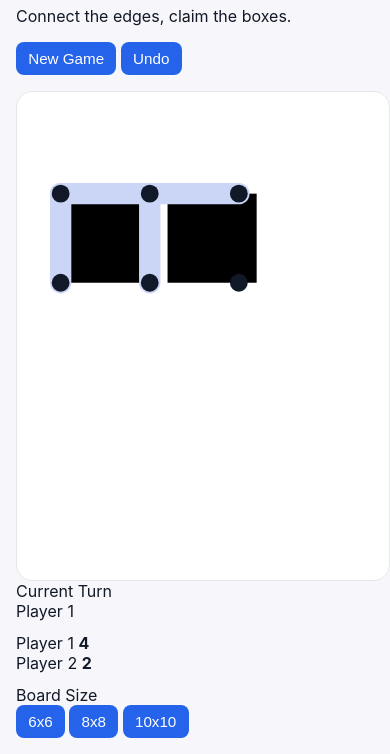
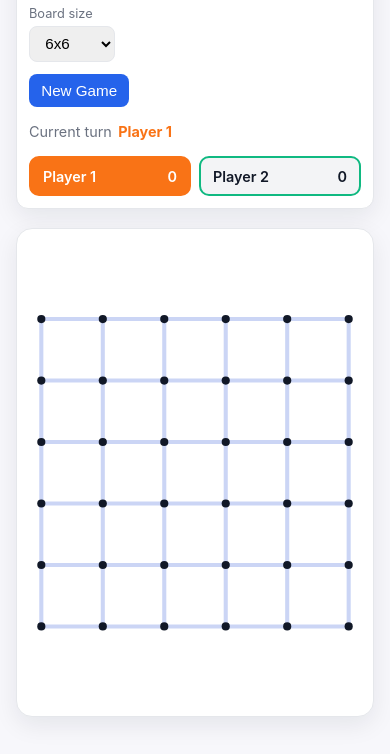
Before and after one commit to RusheelD/Dots-Boxes, a website: page index.html in a window 390 px wide. Shown: the part 92-846 px from the top of the page. Drawn offline with Linux system fonts and the light colour scheme.

Commit message:
Merge UI scaffold with SVG renderer and responsive layout modules

```diff
--- a/app.js
+++ b/app.js
@@ -83,6 +83,9 @@ function renderBoard() {
   const svg = document.createElementNS("http://www.w3.org/2000/svg", "svg");
   svg.classList.add("board");
   svg.setAttribute("viewBox", `0 0 ${VIEWBOX_SIZE} ${VIEWBOX_SIZE}`);
+  svg.setAttribute("width", "100%");
+  svg.setAttribute("height", "100%");
+  svg.setAttribute("role", "img");
   svg.setAttribute("aria-label", "Dots and boxes board");
 
   const gridSize = state.size - 1;
@@ -159,6 +162,8 @@ function renderEdges(svg, step) {
         hit.setAttribute("x2", endX);
         hit.setAttribute("y2", endY);
         hit.classList.add("edge-hit");
+        hit.setAttribute("aria-label", "Claim edge");
+        hit.setAttribute("tabindex", "0");
 
         hit.addEventListener("mouseenter", () => {
           if (state.edges.has(key)) return;
--- a/index.html
+++ b/index.html
@@ -8,66 +8,32 @@
   </head>
   <body>
     <main class="app">
-      <header class="app__header">
+      <header class="header">
         <div>
-          <h1 class="app__title">Dots & Boxes</h1>
-          <p class="app__subtitle">Connect the edges, claim the boxes.</p>
+          <h1>Dots & Boxes</h1>
+          <p>Connect the edges, claim the boxes.</p>
         </div>
-        <div class="toolbar__row">
-          <button class="button">New Game</button>
-          <button class="button button--primary">Undo</button>
+        <div class="toolbar">
+          <div class="control">
+            <span>Board size</span>
+            <select id="size-select" aria-label="Board size">
+              <option value="6">6x6</option>
+              <option value="8">8x8</option>
+              <option value="10">10x10</option>
+            </select>
+          </div>
+          <button id="reset-button" type="button">New Game</button>
         </div>
+        <div class="status">
+          <span class="label">Current turn</span>
+          <strong id="current-player">Player 1</strong>
+        </div>
+        <div id="scoreboard" class="scoreboard" aria-live="polite"></div>
       </header>
-      <section class="game-layout">
-        <div class="board-shell">
-          <div class="board-container">
-            <svg class="board-svg" viewBox="0 0 100 100" role="img" aria-label="Game board">
-              <rect x="10" y="10" width="25" height="25" class="box" fill="var(--color-player-1)"></rect>
-              <rect x="40" y="10" width="25" height="25" class="box" fill="var(--color-player-2)"></rect>
-              <text x="22" y="26" class="box__label">A</text>
-              <text x="52" y="26" class="box__label">B</text>
-              <line x1="10" y1="10" x2="35" y2="10" class="edge edge--active"></line>
-              <line x1="35" y1="10" x2="60" y2="10" class="edge edge--hover"></line>
-              <line x1="10" y1="10" x2="10" y2="35" class="edge"></line>
-              <line x1="35" y1="10" x2="35" y2="35" class="edge"></line>
-              <line x1="10" y1="10" x2="35" y2="10" class="edge-hit" tabindex="0"></line>
-              <circle cx="10" cy="10" r="2.5" class="dot"></circle>
-              <circle cx="35" cy="10" r="2.5" class="dot"></circle>
-              <circle cx="60" cy="10" r="2.5" class="dot"></circle>
-              <circle cx="10" cy="35" r="2.5" class="dot"></circle>
-              <circle cx="35" cy="35" r="2.5" class="dot"></circle>
-              <circle cx="60" cy="35" r="2.5" class="dot"></circle>
-            </svg>
-          </div>
-        </div>
-        <aside class="toolbar">
-          <div class="toolbar__section">
-            <span class="toolbar__label">Current Turn</span>
-            <div class="player-chip player-chip--p1">
-              <span class="player-chip__swatch"></span>
-              Player 1
-            </div>
-          </div>
-          <div class="toolbar__section stats-card">
-            <div class="stats-row">
-              <span>Player 1</span>
-              <strong>4</strong>
-            </div>
-            <div class="stats-row">
-              <span>Player 2</span>
-              <strong>2</strong>
-            </div>
-          </div>
-          <div class="toolbar__section">
-            <span class="toolbar__label">Board Size</span>
-            <div class="toolbar__row">
-              <button class="button">6x6</button>
-              <button class="button">8x8</button>
-              <button class="button">10x10</button>
-            </div>
-          </div>
-        </aside>
+      <section class="board-wrapper">
+        <div id="board" class="board-container" role="presentation"></div>
       </section>
     </main>
+    <script type="module" src="app.js"></script>
   </body>
 </html>
--- a/styles.css
+++ b/styles.css
@@ -11,6 +11,9 @@
   --p3: #8b5cf6;
   --p4: #ec4899;
   --border: #e5e7eb;
+  --radius-lg: 16px;
+  --radius-md: 12px;
+  --shadow-sm: 0 8px 24px rgba(15, 23, 42, 0.08);
 }
 
 * {
@@ -34,16 +37,22 @@ body {
 .header {
   background: var(--panel);
   border: 1px solid var(--border);
-  border-radius: 12px;
+  border-radius: var(--radius-md);
   padding: 1rem;
   display: flex;
   flex-direction: column;
   gap: 1rem;
+  box-shadow: var(--shadow-sm);
 }
 
 .header h1 {
   margin: 0;
   font-size: 1.4rem;
+}
+
+.header p {
+  margin: 0.35rem 0 0;
+  color: var(--muted);
 }
 
 .toolbar {
@@ -126,11 +135,12 @@ select:focus-visible {
   height: min(70vh, 820px);
   background: var(--panel);
   border: 1px solid var(--border);
-  border-radius: 16px;
+  border-radius: var(--radius-lg);
   padding: 0.5rem;
   display: flex;
   align-items: center;
   justify-content: center;
+  box-shadow: var(--shadow-sm);
 }
 
 svg.board {
@@ -148,6 +158,7 @@ svg .edge {
   stroke-width: 6;
   stroke-linecap: round;
   cursor: pointer;
+  transition: stroke 0.15s ease;
 }
 
 svg .edge.claimed {
@@ -211,3 +222,9 @@ svg .box-label {
     height: min(72vh, 520px);
   }
 }
+
+@media (prefers-reduced-motion: reduce) {
+  svg .edge {
+    transition: none;
+  }
+}
```
Also changed, not shown: src/boardRenderer.js (added, +127 -0 lines), src/layout.js (added, +19 -0 lines).
